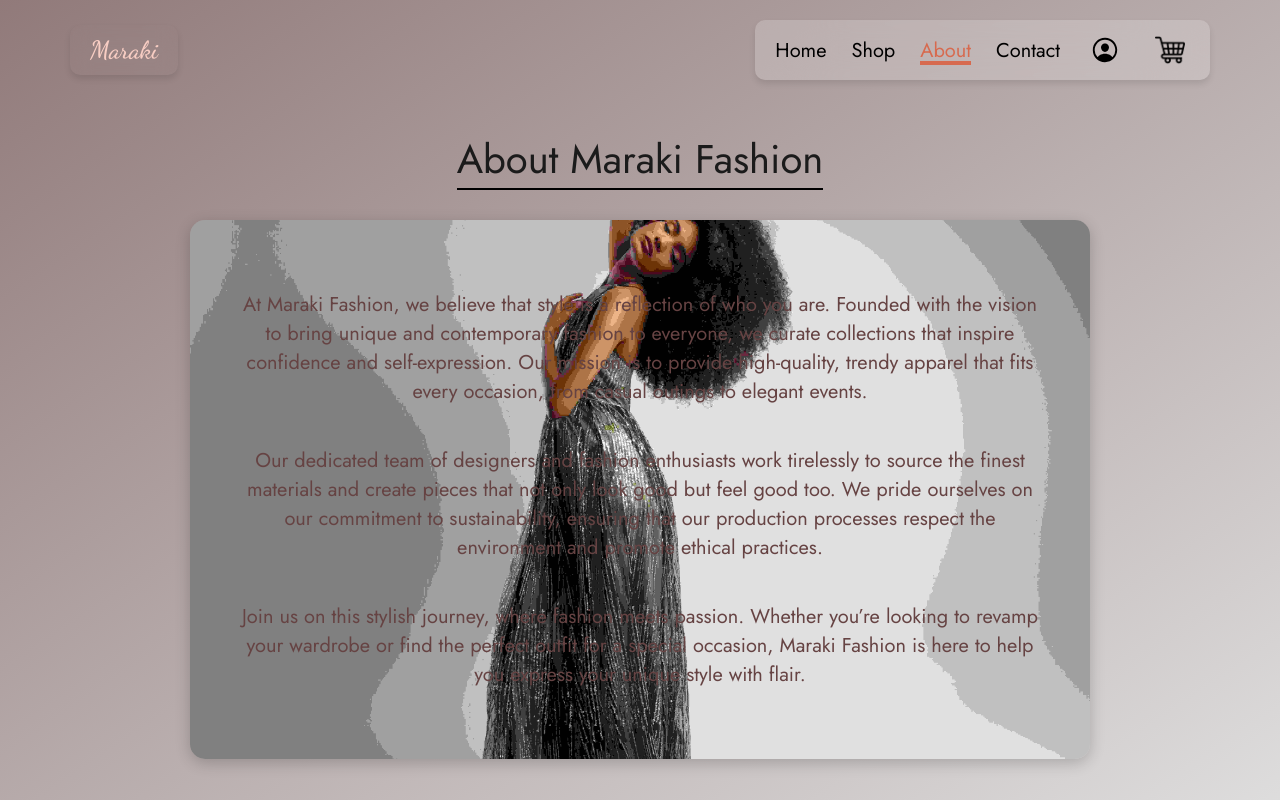
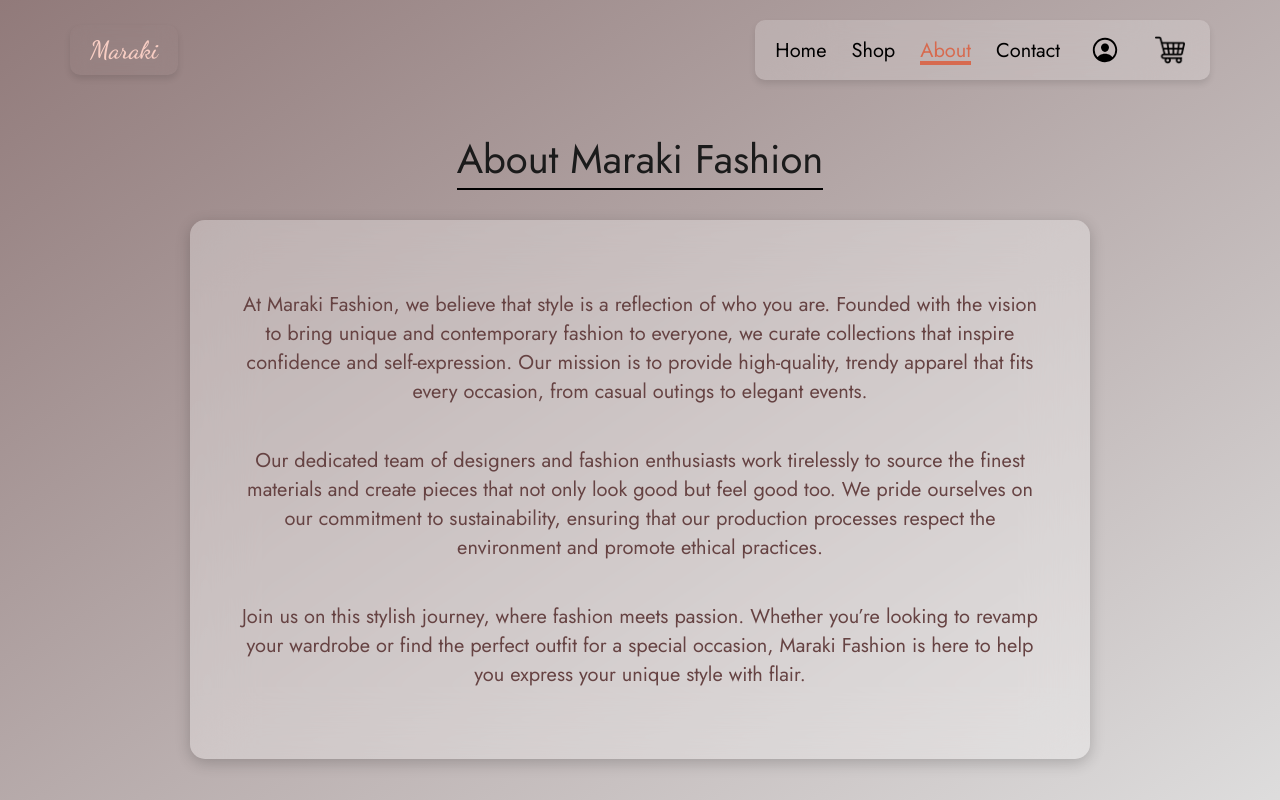
Before and after one commit to Eyu16/Fashion-Website, a React (Vite) app: page /about in a window 1280 px wide. Shown: the top 800 px of the page. Built offline with nearby package versions, Linux system fonts and the light colour scheme.

Commit message:
about pic

```diff
--- a/src/pages/About/about.module.css
+++ b/src/pages/About/about.module.css
@@ -20,8 +20,7 @@
 
 /* Glassy effect container with larger height */
 .about_description_container {
-  background-image: url('/img/Collections10(6).jpg'); /* Replace with your image path */
-  background-size: cover;
+  /* background-image: url('/img/Collections10(6).jpg');  background-size: cover; */
   background-position: center;
   padding: 5rem;
   border-radius: 1.5rem;
--- a/src/services/apiFashion.js
+++ b/src/services/apiFashion.js
@@ -5,6 +5,7 @@ import {
   formatToJSON,
   getSelectedCollection,
 } from '../utils/helpers';
+
 // const API_URL = 'http://localhost:3000';
 // const API_URL2 = 'http://192.168.8.102:3001/api/v1';
 // const API_URL3 = 'http://localhost:3001/api/v1';
```
